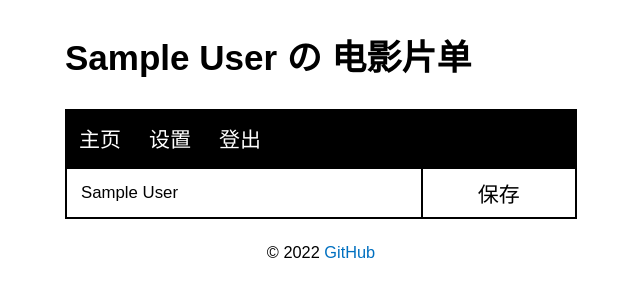
After one commit to mancuoj/watchlist, a Flask app: page /setting in a window 1280 px wide. The commit adds this page. Shown: the top 300 px of the page, without its empty margins (319-959 px from the left). Run offline with Flask 2, Linux system fonts and the light colour scheme; the visitor is signed in with stand-in values (Sample User, id 1); data comes from the database, SQL or seed files in the repository.

Commit message:
feat: ch8

```diff
--- a/app.py
+++ b/app.py
@@ -4,6 +4,16 @@ import click
 
 from flask import Flask, render_template, url_for, request, redirect, flash
 from flask_sqlalchemy import SQLAlchemy
+from werkzeug.security import generate_password_hash, check_password_hash
+from flask_login import (
+    LoginManager,
+    UserMixin,
+    login_user,
+    logout_user,
+    login_required,
+    current_user,
+)
+
 
 #################################################
 #                   基础配置                    #
@@ -17,8 +27,22 @@ else:
 app = Flask(__name__)
 app.config["SQLALCHEMY_DATABASE_URI"] = prefix + os.path.join(app.root_path, "data.db")
 app.config["SQLALCHEMY_TRACK_MODIFICATIONS"] = False
-app.config["SECRET_KEY"] = "dev"  # 等同于 app.secret_key = 'dev'
+app.config["SECRET_KEY"] = "dev"
 db = SQLAlchemy(app)
+login_manager = LoginManager(app)
+# 未登录的用户访问对应的 URL，Flask-Login 会把用户重定向到登录页面，并显示一个错误提示
+# 可以通过设置 login_manager.login_message 来自定义错误提示消息
+login_manager.login_view = "login"
+login_manager.login_message = "请登录！"
+
+#################################################
+#               用户加载回调函数                #
+#################################################
+@login_manager.user_loader
+def load_user(user_id):
+    user = User.query.get(int(user_id))
+    return user
+
 
 #################################################
 #                   错误处理                    #
@@ -46,9 +70,22 @@ def page_not_found(e):
 #################################################
 #                  数据模型类                   #
 #################################################
-class User(db.Model):
+class User(db.Model, UserMixin):
+    # Flask-Login 提供了一个 current_user 变量
+    # 当程序运行后，如果用户已登录， current_user 变量的值会是当前用户的用户模型类记录
+    # 继承 UserMixin 类会让会让 User 类拥有几个用于判断认证状态的属性和方法
+    # 如果当前用户已经登录，那么 current_user.is_authenticated 会返回 True， 否则返回 False
+    # 有了 current_user 变量和这几个验证方法和属性，我们可以很轻松的判断当前用户的认证状态
     id = db.Column(db.Integer, primary_key=True)
     name = db.Column(db.String(20))
+    username = db.Column(db.String(20))
+    password_hash = db.Column(db.String(128))
+
+    def set_password(self, password):
+        self.password_hash = generate_password_hash(password)
+
+    def validate_password(self, password):
+        return check_password_hash(self.password_hash, password)
 
 
 class Movie(db.Model):
@@ -58,7 +95,7 @@ class Movie(db.Model):
 
 
 #################################################
-#              将变量注入模板上下文             #
+#             将 user 注入模板上下文            #
 #################################################
 @app.context_processor
 def inject_user():
@@ -105,12 +142,43 @@ def forge():
     click.echo("数据填充完毕...")
 
 
+@app.cli.command()
+@click.option("--username", prompt=True, help="用户名 - 用于登录")
+@click.option(
+    "--password",
+    prompt=True,
+    hide_input=True,
+    confirmation_prompt=True,
+    help="密码 - 用于登录",
+)
+def admin(username, password):
+    db.create_all()
+
+    user = User.query.first()
+    if user is not None:
+        click.echo("更新管理员用户中...")
+        user.username = username
+        user.password = password
+        user.set_password(password)
+    else:
+        click.echo("创建管理员用户中...")
+        user = User(username=username, name="Admin")
+        user.set_password(password)
+        db.session.add(user)
+
+    db.session.commit()
+    click.echo("完成！")
+
+
 #################################################
 #                   添加操作                    #
 #################################################
 @app.route("/", methods=["GET", "POST"])
 def index():
     if request.method == "POST":
+        if not current_user.is_authenticated:
+            return redirect(url_for("index"))
+
         title = request.form.get("title")
         year = request.form.get("year")
         if (
@@ -137,13 +205,13 @@ def index():
 #                   编辑操作                    #
 #################################################
 @app.route("/movie/edit/<int:movie_id>", methods=["GET", "POST"])
+@login_required
 def edit(movie_id):
     movie = Movie.query.get_or_404(movie_id)
 
     if request.method == "POST":
-        title = request.form["title"]
-        year = request.form["year"]
-
+        title = request.form.get("title")
+        year = request.form.get("year")
         if (
             not title
             or not year
@@ -167,9 +235,66 @@ def edit(movie_id):
 #                   删除操作                    #
 #################################################
 @app.route("/movie/delete/<int:movie_id>", methods=["POST"])
+@login_required
 def delete(movie_id):
     movie = Movie.query.get_or_404(movie_id)
     db.session.delete(movie)
     db.session.commit()
     flash("删除成功", "message")
     return redirect(url_for("index"))
+
+
+#################################################
+#                   用户登录                    #
+#################################################
+@app.route("/login", methods=["GET", "POST"])
+def login():
+    if request.method == "POST":
+        username = request.form.get("username")
+        password = request.form.get("password")
+        if not username or not password:
+            flash("无效输入", "error")
+            return redirect(url_for("login"))
+
+        user = User.query.first()
+        if username == user.username and user.validate_password(password):
+            login_user(user)
+            flash("登录成功", "message")
+            return redirect(url_for("index"))
+
+        flash("用户名或密码错误", "error")
+        return redirect(url_for("login"))
+
+    return render_template("login.html")
+
+
+#################################################
+#                   用户登出                    #
+#################################################
+@app.route("/logout")
+@login_required  # 未登录不允许查看
+def logout():
+    logout_user()
+    flash("Bye!", "message")
+    return redirect(url_for("index"))
+
+
+#################################################
+#                   用户设置                    #
+#################################################
+@app.route("/setting", methods=["GET", "POST"])
+@login_required
+def setting():
+    if request.method == "POST":
+        name = request.form.get("name")
+
+        if not name or len(name) > 20:
+            flash("无效输入", "error")
+            return redirect(url_for("setting"))
+
+        current_user.name = name
+        db.session.commit()
+        flash("设置更新成功", "message")
+        return redirect(url_for("index"))
+
+    return render_template("setting.html")
--- a/static/style.css
+++ b/static/style.css
@@ -14,7 +14,7 @@ body {
 }
 
 /****************************************************
-*                  标题和提示信息                     *
+*                  标题和提示信息                   *
 ****************************************************/
 .title {
     font-size: 2.5rem;
@@ -35,11 +35,13 @@ body {
 }
 
 /****************************************************
-*                     导航栏                         *
+*                     导航栏                        *
 ****************************************************/
 nav ul {
     margin: 0;
     padding: 0;
+    display: flex;
+
     list-style: none;
     background-color: black;
 }
@@ -54,7 +56,7 @@ nav li a {
 }
 
 /****************************************************
-*                   添加电影表单                      *
+*                   添加电影表单                    *
 ****************************************************/
 .add-form {
     display: flex;
@@ -89,9 +91,19 @@ nav li a {
     background-color: black;
     color: white;
 }
+/****************************************************
+*                    设置表单                       *
+****************************************************/
+.setting-form input {
+    width: 70%;
+}
+
+.setting-form .add-btn {
+    width: 30%;
+}
 
 /****************************************************
-*                    电影列表                        *
+*                    电影列表                       *
 ****************************************************/
 .movie-list {
     margin: 0;
@@ -150,7 +162,7 @@ nav li a {
 }
 
 /****************************************************
-*                    页脚信息                        *
+*                    页脚信息                       *
 ****************************************************/
 footer {
     margin-top: 1.5rem;
--- a/templates/base.html
+++ b/templates/base.html
@@ -28,9 +28,14 @@
 
     <nav>
         <ul>
-            <li>
-                <a href={{ url_for('index') }}>主页</a>
-            </li>
+            <li><a href={{ url_for('index') }}>主页</a></li>
+
+            {% if current_user.is_authenticated %}
+            <li><a href="{{ url_for('setting') }}">设置</a></li>
+            <li><a href="{{ url_for('logout') }}">登出</a></li>
+            {% else %}
+            <li><a href="{{ url_for('login') }}">登录</a></li>
+            {% endif %}
         </ul>
     </nav>
 
--- /dev/null
+++ b/templates/setting.html
@@ -0,0 +1,8 @@
+{% extends 'base.html' %}
+
+{% block content %}
+<form class="add-form setting-form" method="post">
+    <input type="text" name="name" autocomplete="off" required value="{{ current_user.name }}">
+    <input class="add-btn" type="submit" name="submit" value="保存">
+</form>
+{% endblock %}
```
Also changed, not shown: templates/index.html (+10 -1 lines), templates/login.html (added, +9 -0 lines), README.md.
